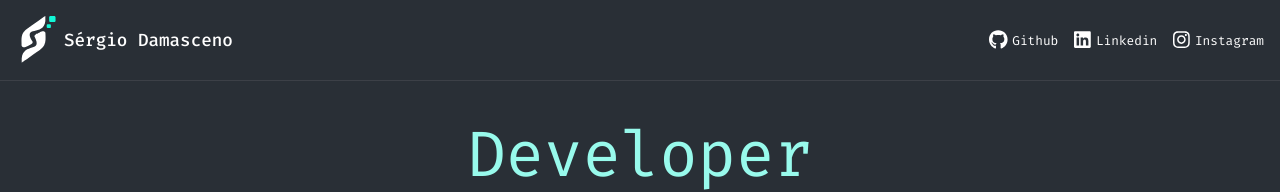
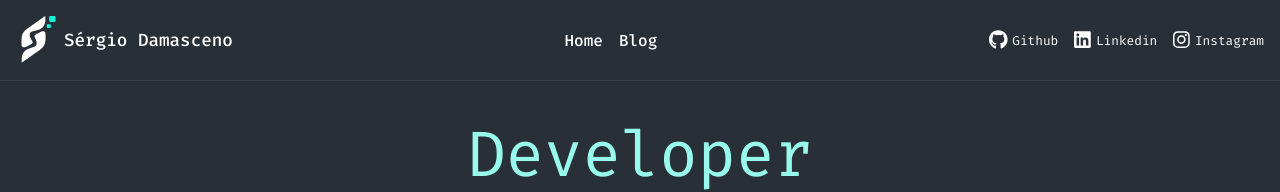
Before and after one commit to devdamasceno/estetica, a Next.js app: page /portfolio in a window 1280 px wide. Shown: the top 192 px of the page. Built offline with nearby package versions, Linux system fonts and the light colour scheme.

Commit message:
header ok

```diff
--- a/src/components/header/index.tsx
+++ b/src/components/header/index.tsx
@@ -26,6 +26,14 @@ const Header: React.FC = () => {
           <Image src='/logo.svg' alt="Logo" width={50} height={50} />
           <a>Sérgio Damasceno</a>
         </div>
+        <nav className={styles.navDesktop}>
+          <Link legacyBehavior href="/">
+            <a>Home</a>
+          </Link>
+          <Link legacyBehavior href="/blog">
+            <a>Blog</a>
+          </Link>
+        </nav>
         <nav className={styles.nav}>
           <ul className={styles.navList}>
             <li className={styles.navItem}>
--- a/src/components/header/styles.module.css
+++ b/src/components/header/styles.module.css
@@ -9,6 +9,13 @@
   background-color: transparent;
   color: #fff;
   border-bottom: 1px solid #43454dc4;
+}
+
+.navDesktop {
+  display: flex;
+  gap: 1rem;
+  font-size: 1rem;
+  font-weight: 500;
 }
 
 .logo {
@@ -140,4 +147,8 @@
     cursor: pointer;
     color: #fff;
   }
+
+  .navDesktop {
+    display: none;
+  }
 }
--- a/src/components/home/styles.module.css
+++ b/src/components/home/styles.module.css
@@ -35,7 +35,6 @@
   text-align: center;
   background-color: #12F7D6;
   color: #fff;
-  text-decoration: none;
   border-radius: 0.5rem;
   font-size: 1.2rem;
   transition: background-color 0.3s;
@@ -43,4 +42,5 @@
 
 .button:hover {
   background-color: #0fb9b1;
+  text-decoration: none;
 }
```
